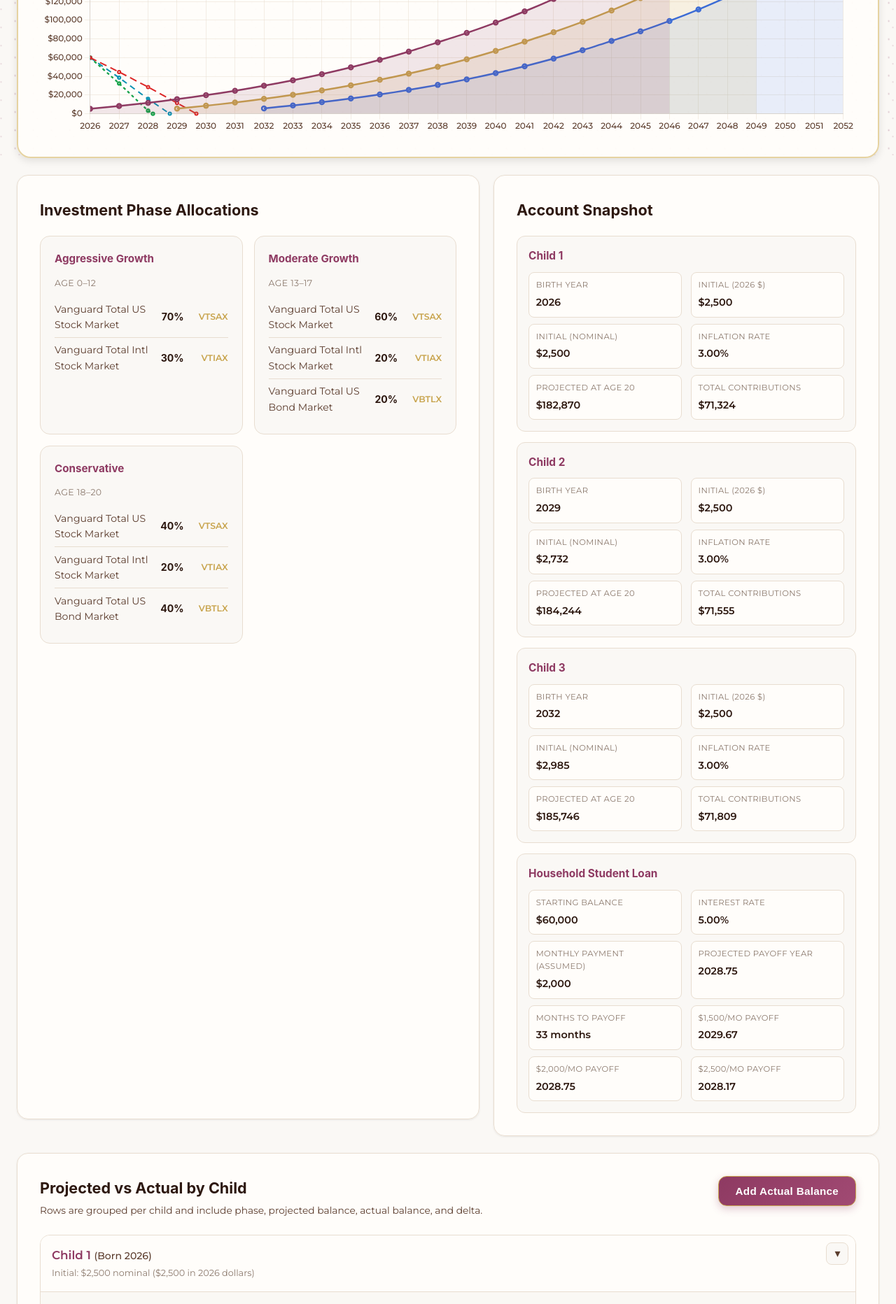
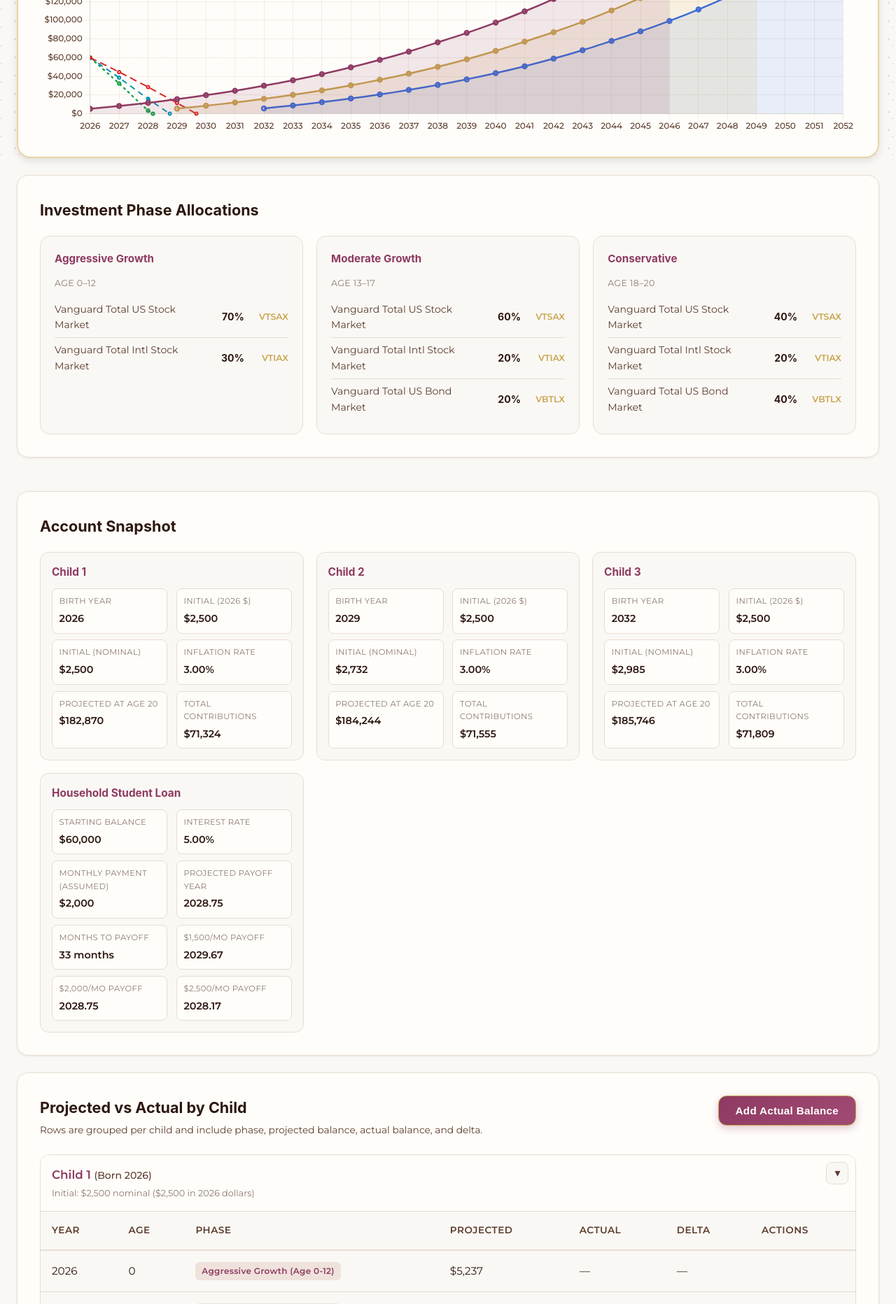
Before and after one commit to sguthrie107/education-calculator, a FastAPI app: page / in a window 1280 px wide. Shown: the part 572-2436 px from the top of the page at 70% size. Run offline with FastAPI, Linux system fonts and the light colour scheme; data comes from the database, SQL or seed files in the repository; some web fonts are replaced.

Commit message:
ux: Changing orientation of blocks below graph on main dashboard

```diff
--- a/app/static/css/dashboard.css
+++ b/app/static/css/dashboard.css
@@ -406,15 +406,9 @@
 /* ── Below-chart layout ─────────────────────────────────────── */
 .below-grid {
     display: grid;
-    grid-template-columns: 1.2fr 1fr;
-    gap: 1.25rem;
+    grid-template-columns: 1fr;
+    gap: 1.5rem;
     margin-bottom: 1.5rem;
-}
-
-@media (max-width: 1100px) {
-    .below-grid {
-        grid-template-columns: 1fr;
-    }
 }
 
 .btn-primary:active {
@@ -459,7 +453,8 @@
 
 .snapshot-cards {
     display: grid;
-    gap: 0.9rem;
+    grid-template-columns: repeat(auto-fit, minmax(280px, 1fr));
+    gap: 1.1rem;
 }
 
 .snapshot-card {
@@ -518,8 +513,8 @@
 
 .phase-cards {
     display: grid;
-    grid-template-columns: repeat(auto-fit, minmax(280px, 1fr));
-    gap: 1rem;
+    grid-template-columns: repeat(auto-fit, minmax(320px, 1fr));
+    gap: 1.2rem;
 }
 
 .phase-card {
```
